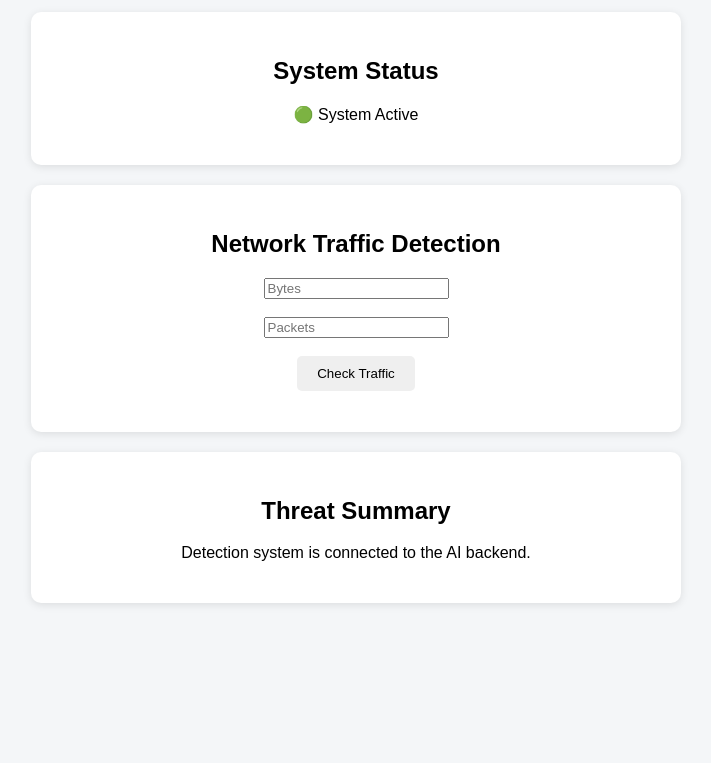
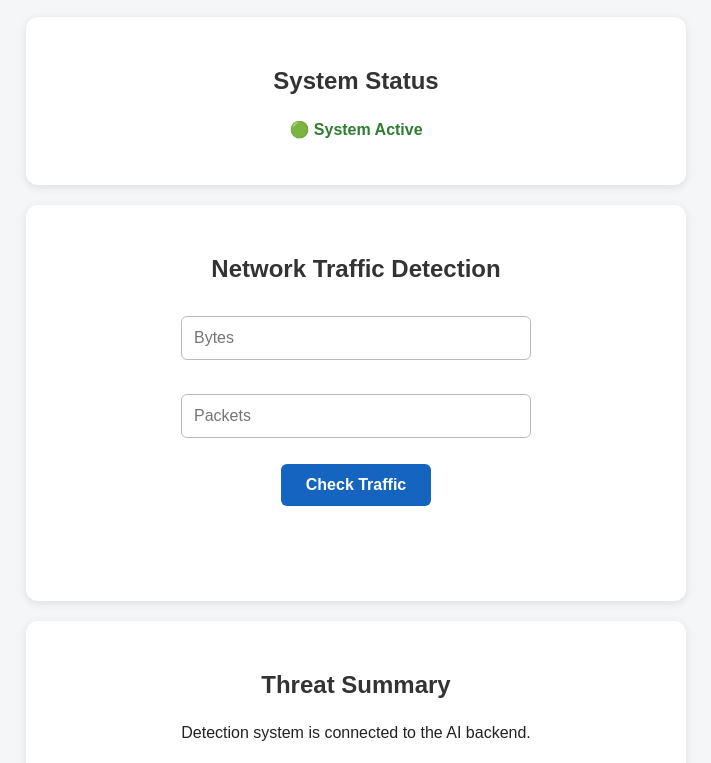
Before and after one commit to shreyasawant5674855-lgtm/automated_threat_detection, a plain HTML site: page frontend/dashboard.html in a window 1280 px wide. Shown: the part 129-892 px from the top of the page, without its empty margins (284-995 px from the left). Before the commit the page ends 800 px from the top, so only its background shows below. Drawn offline with Linux system fonts and the light colour scheme.

Commit message:
Improve dashboard UI styling

```diff
--- a/frontend/style.css
+++ b/frontend/style.css
@@ -3,34 +3,80 @@ body {
     background: #f4f6f8;
     margin: 0;
     padding: 0;
+    color: #222;
 }
 
 .container {
     width: 80%;
+    max-width: 900px;
     margin: 50px auto;
     text-align: center;
 }
 
 h1 {
     margin-bottom: 10px;
+    color: #1565c0;
 }
 
 .subtitle {
     color: #555;
+    font-size: 18px;
 }
 
 .card {
     background: white;
-    padding: 25px;
+    padding: 30px;
     margin: 20px auto;
     max-width: 600px;
-    border-radius: 10px;
-    box-shadow: 0 2px 8px rgba(0,0,0,0.1);
+    border-radius: 12px;
+    box-shadow: 0 2px 8px rgba(0, 0, 0, 0.1);
+}
+
+.card h2 {
+    margin-bottom: 25px;
+    color: #333;
+}
+
+input {
+    width: 80%;
+    max-width: 350px;
+    padding: 12px;
+    margin: 8px 0;
+    border: 1px solid #bbb;
+    border-radius: 6px;
+    font-size: 16px;
+    box-sizing: border-box;
+}
+
+input:focus {
+    outline: none;
+    border-color: #1565c0;
+    box-shadow: 0 0 4px rgba(21, 101, 192, 0.3);
 }
 
 button {
-    padding: 10px 20px;
+    padding: 12px 25px;
     border: none;
-    border-radius: 5px;
+    border-radius: 6px;
     cursor: pointer;
+    font-size: 16px;
+    font-weight: bold;
+    background: #1565c0;
+    color: white;
 }
+
+button:hover {
+    background: #0d47a1;
+}
+
+#result {
+    margin-top: 20px;
+    font-size: 20px;
+    font-weight: bold;
+    min-height: 25px;
+}
+
+.card:first-of-type p {
+    color: #2e7d32;
+    font-weight: bold;
+}
```
Also changed, not shown: 2 other files.
